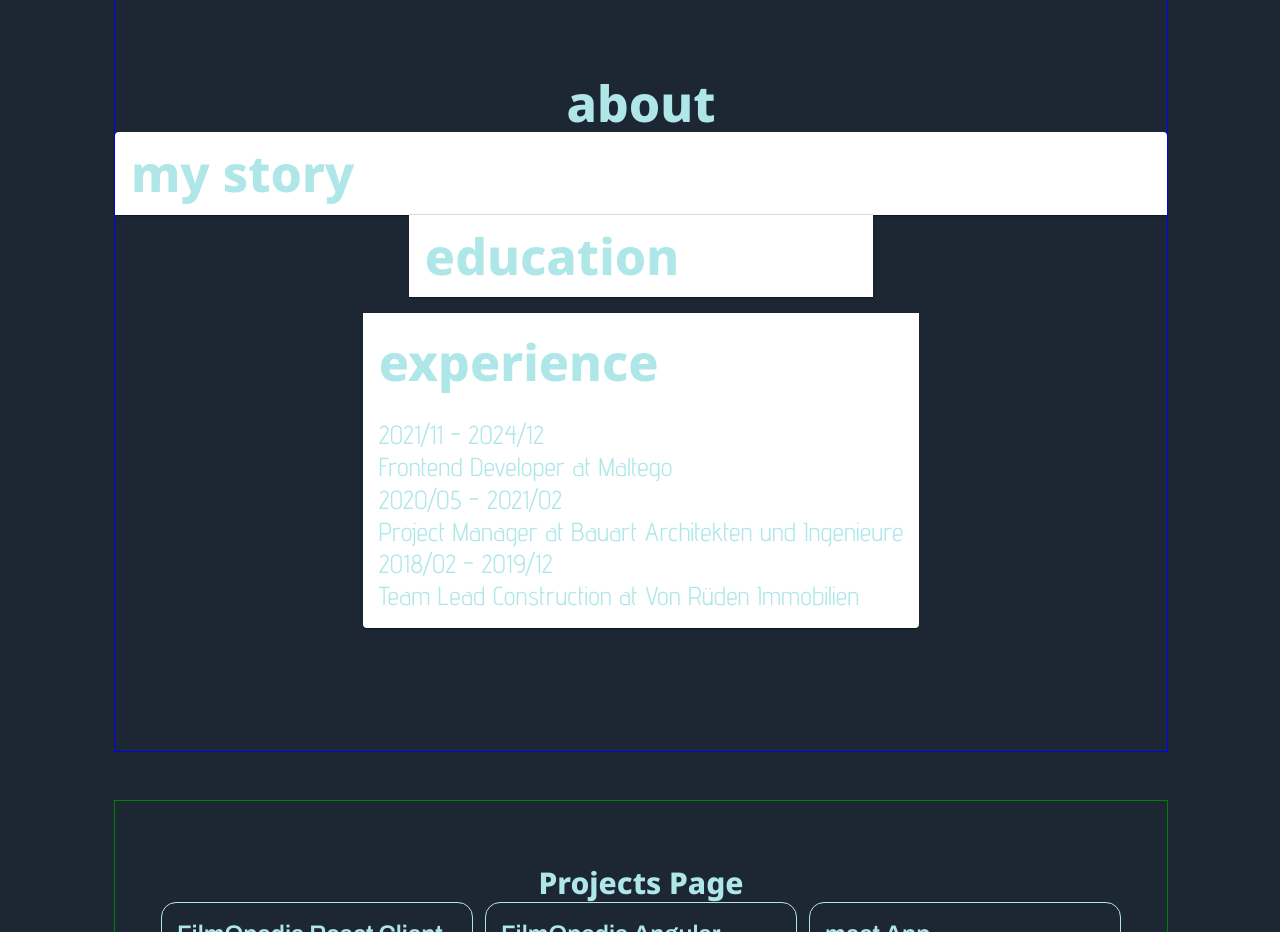
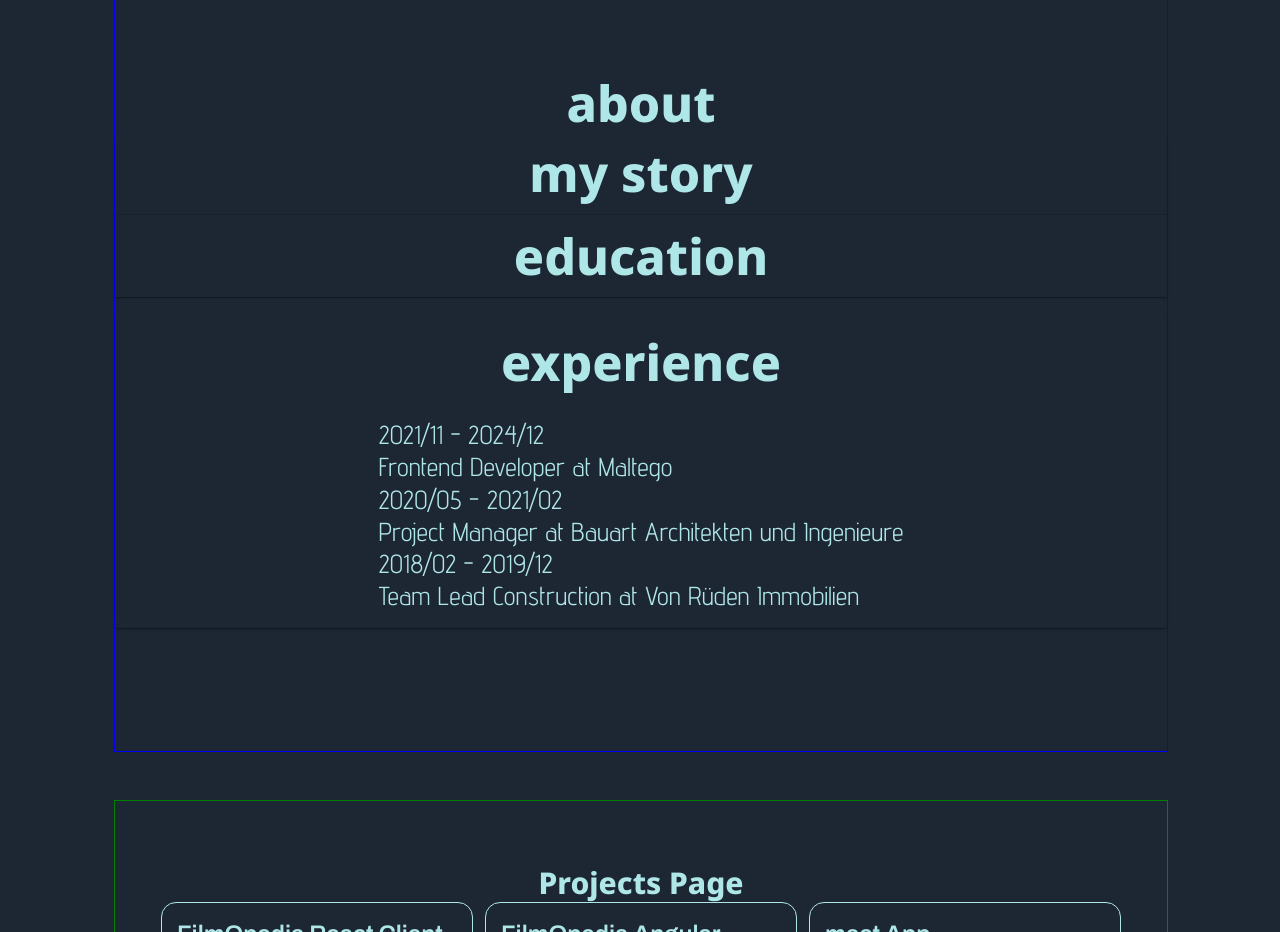
Before and after one commit to danielvonboros/portfolio, a React (Vite) app: page / in a window 1280 px wide. Shown: the part 1060-1992 px from the top of the page. Built offline with nearby package versions, Linux system fonts and the light colour scheme; a web font is replaced by a local one.

Commit message:
feat: add styling to Accordion

```diff
--- a/src/about/About.tsx
+++ b/src/about/About.tsx
@@ -13,6 +13,14 @@ const About = () => {
     (panel: string) => (event: React.SyntheticEvent, isExpanded: boolean) => {
       setExpanded(isExpanded ? panel : false);
     };
+
+  const accordionStyle = {
+    width: "100%",
+    display: "flex",
+    flexDirection: "column",
+    alignItems: "center",
+    backgroundColor: "primary.main",
+  };
 
   return (
     <>
@@ -32,6 +40,7 @@ const About = () => {
           about
         </Typography>
         <Accordion
+          sx={accordionStyle}
           expanded={expanded === "story"}
           onChange={handleChange("story")}
         >
@@ -73,6 +82,7 @@ const About = () => {
           </AccordionDetails>
         </Accordion>
         <Accordion
+          sx={accordionStyle}
           expanded={expanded === "education"}
           onChange={handleChange("education")}
         >
@@ -101,6 +111,7 @@ const About = () => {
           </AccordionDetails>
         </Accordion>
         <Accordion
+          sx={accordionStyle}
           expanded={expanded === "experience"}
           onChange={handleChange("experience")}
         >
```
